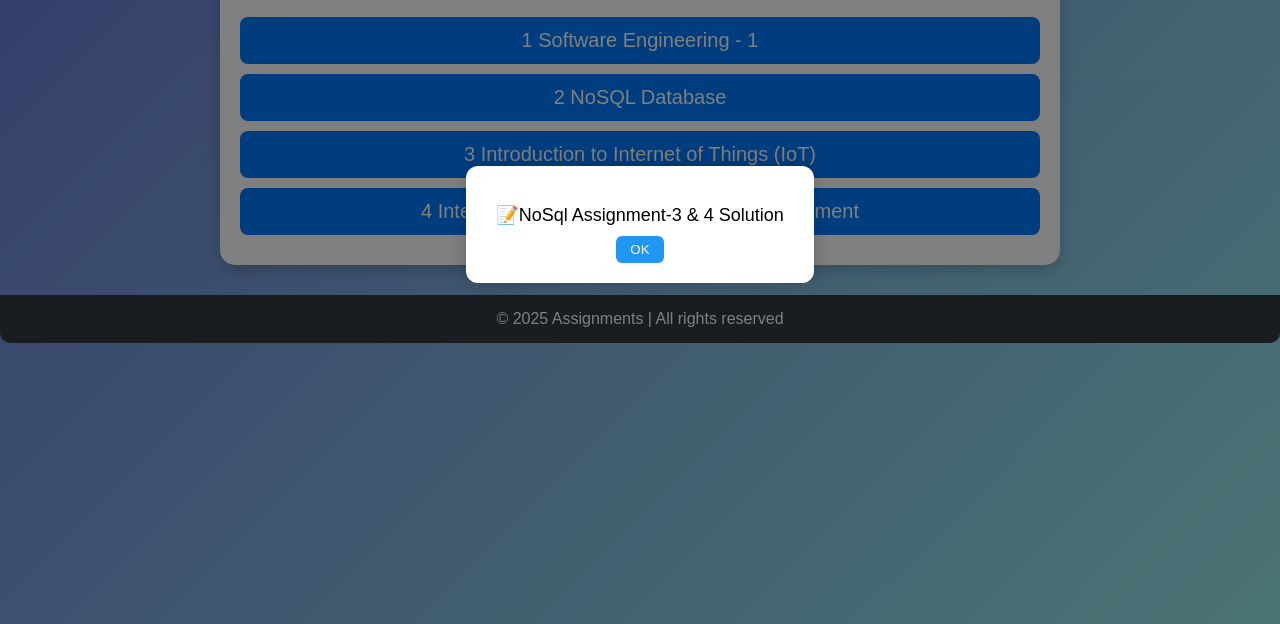
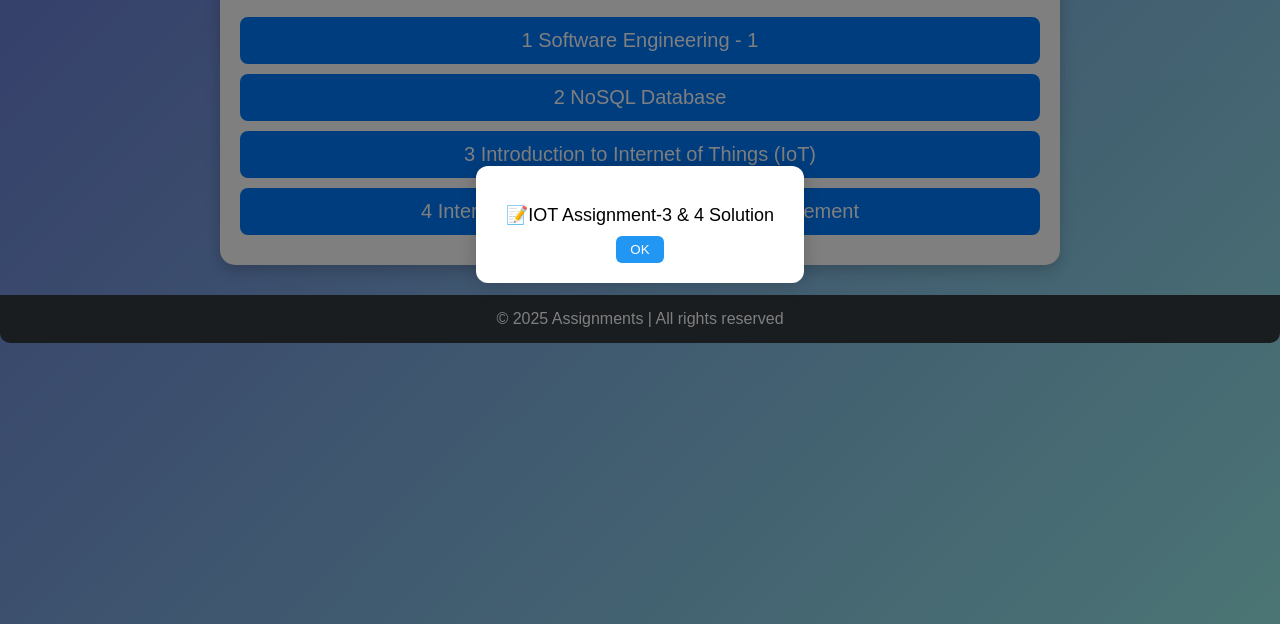
Before and after one commit to parth172L/assignment, a plain HTML site: page assignment/index.html in a window 1280 px wide. Shown: the part 176-800 px from the top of the page. Drawn offline with Linux system fonts and the light colour scheme.

Commit message:
Update index.html

```diff
--- a/assignment/index.html
+++ b/assignment/index.html
@@ -242,7 +242,7 @@
     <!-- Popup Message -->
     <div id="popup" class="popup show">
       <div class="popup-content">
-        <p>📝NoSql Assignment-3 & 4 Solution </p>
+        <p>📝IOT Assignment-3 & 4 Solution </p>
         <button onclick="closePopup()">OK</button>
       </div>
     </div>
```
